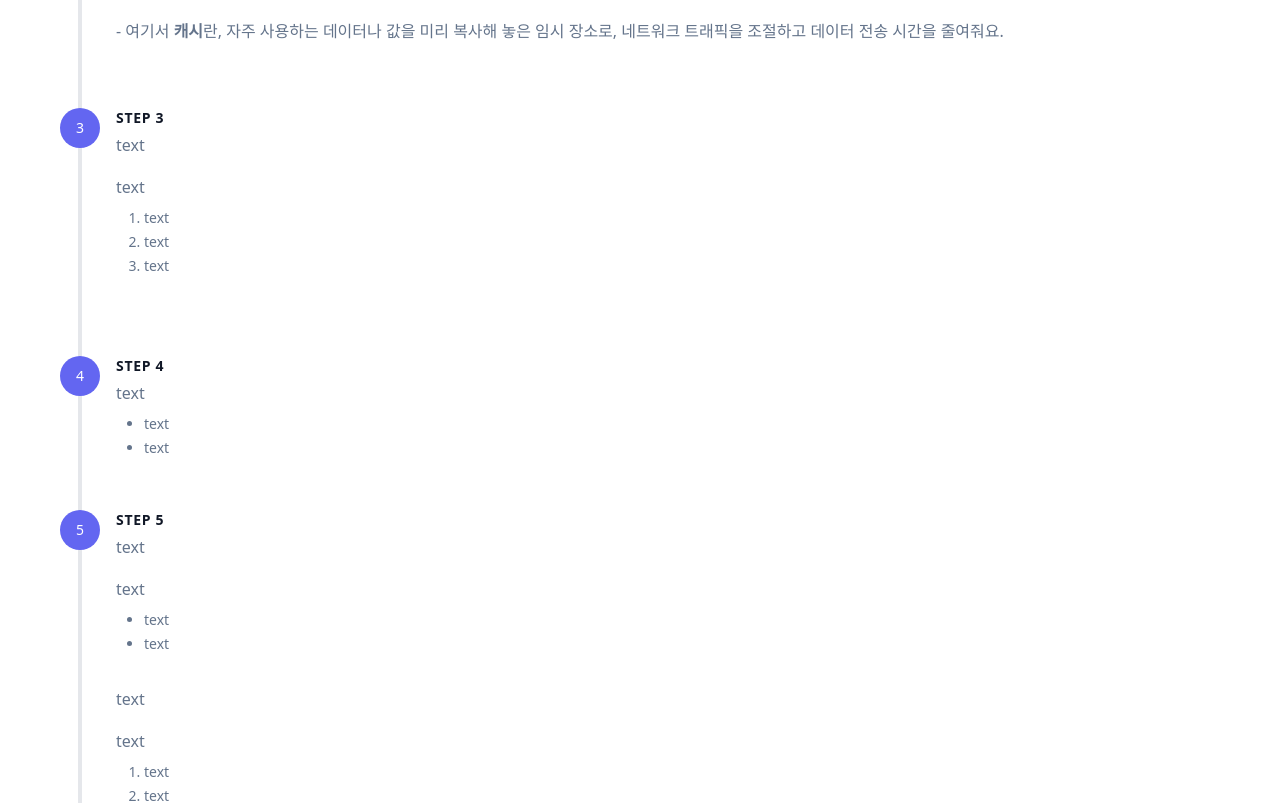
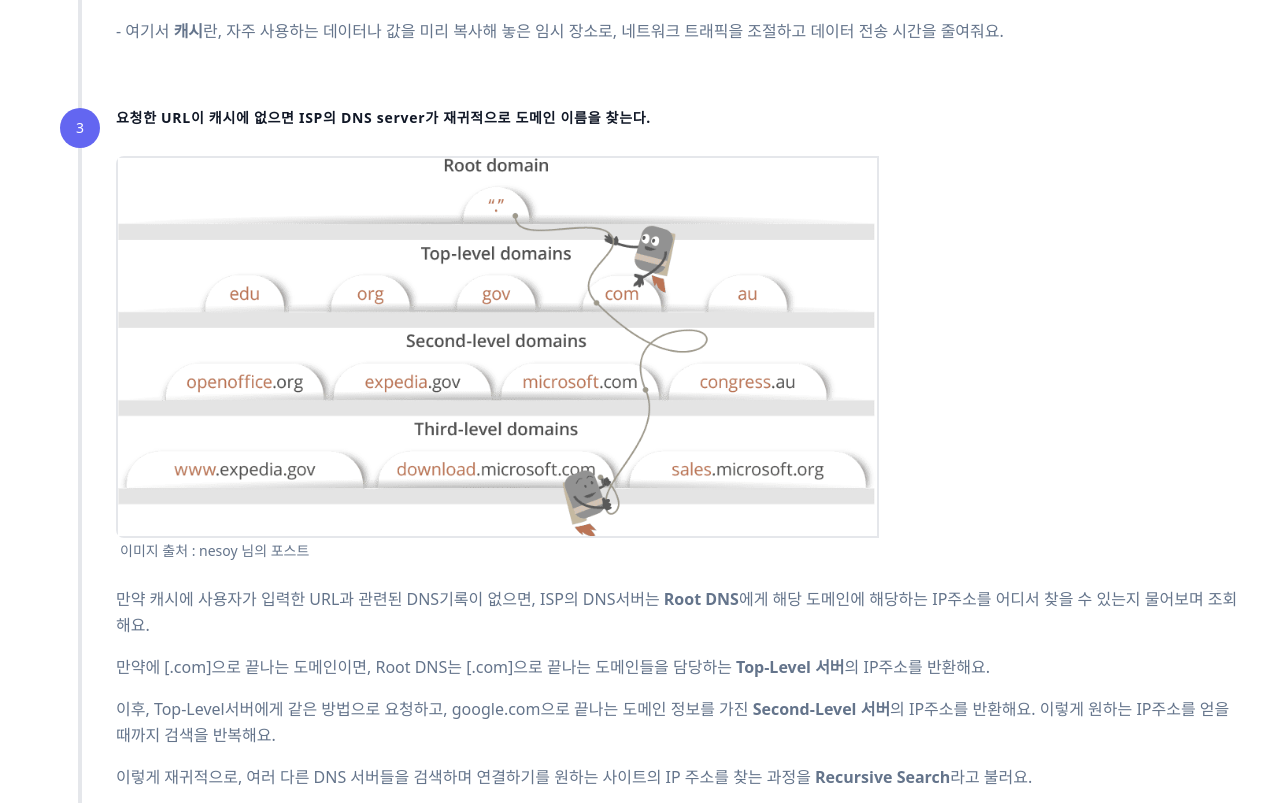
Before and after one commit to Lee-Sang-Beom/nextjs_and_notion, a Next.js app: page /web_basic/browser_search in a window 1280 px wide. Shown: the part 1060-1863 px from the top of the page. Built offline with nearby package versions, Linux system fonts and the light colour scheme.

Commit message:
add content in browser_search page

```diff
--- a/pages/web_basic/browser_search.tsx
+++ b/pages/web_basic/browser_search.tsx
@@ -129,22 +129,34 @@ export default function Browser_search() {
                                     </div>
                                     <div className="flex-grow pl-4">
                                         <h2 className="font-bold title-font text-sm text-gray-900 mb-1 tracking-wider">
-                                            STEP 3
+                                            {`요청한 URL이 캐시에 없으면 ISP의 DNS server가 재귀적으로 도메인 이름을 찾는다.`}
                                         </h2>
+                                        <div className="py-6 w-full">
+                                            <div className="rounded-lg h-full overflow-hidden">
+                                                <img alt="content" className="h-full w-full lg:w-2/3 border-2" src="/img/Recursive_Search.png" />
+                                            </div>
+                                            <a
+                                                className="text-sm mt-1 ml-1"
+                                                title="이동하기"
+                                                href={`https://nesoy.github.io/articles/2018-06/What-happens-search-google`}
+                                            >
+                                                {`이미지 출처 : nesoy 님의 포스트`}
+                                            </a>
+                                        </div>
+
+
                                         <p className="leading-relaxed mb-4">
-                                            {`text`}
+                                            {`만약 캐시에 사용자가 입력한 URL과 관련된 DNS기록이 없으면, ISP의 DNS서버는 `}<strong>Root DNS</strong>{`에게 해당 도메인에 해당하는 IP주소를 어디서 찾을 수 있는지 물어보며 조회해요.`}
                                         </p>
-
-                                        <p className="leading-relaxed mb-2">
-                                            {`text`}
+                                        <p className="leading-relaxed mb-4">
+                                            {`만약에 [.com]으로 끝나는 도메인이면, Root DNS는 [.com]으로 끝나는 도메인들을 담당하는 `}<strong>Top-Level 서버</strong>{`의 IP주소를 반환해요.`}
                                         </p>
-                                        <div className="leading-relaxed text-base mb-8">
-                                            <ul className="list-disc ml-7 text-sm text-slate-500 dark:text-slate-300 ">
-                                                <li className="mb-1 text-left list-decimal">{`text`}</li>
-                                                <li className="mb-1 text-left list-decimal">{`text`}</li>
-                                                <li className="mb-1 text-left list-decimal">{`text`}</li>
-                                            </ul>
-                                        </div>
+                                        <p className="leading-relaxed mb-4">
+                                            {`이후, Top-Level서버에게 같은 방법으로 요청하고, google.com으로 끝나는 도메인 정보를 가진 `}<strong>Second-Level 서버</strong>{`의 IP주소를 반환해요. 이렇게 원하는 IP주소를 얻을 때까지 검색을 반복해요.`}
+                                        </p>
+                                        <p className="leading-relaxed">
+                                            {`이렇게 재귀적으로, 여러 다른 DNS 서버들을 검색하며 연결하기를 원하는 사이트의 IP 주소를 찾는 과정을 `}<strong>Recursive Search</strong>{`라고 불러요.`}
+                                        </p>
                                     </div>
                                 </div>
                                 {/* 과정 4 */}
```
Also changed, not shown: public/img/Recursive_Search.png (added).
